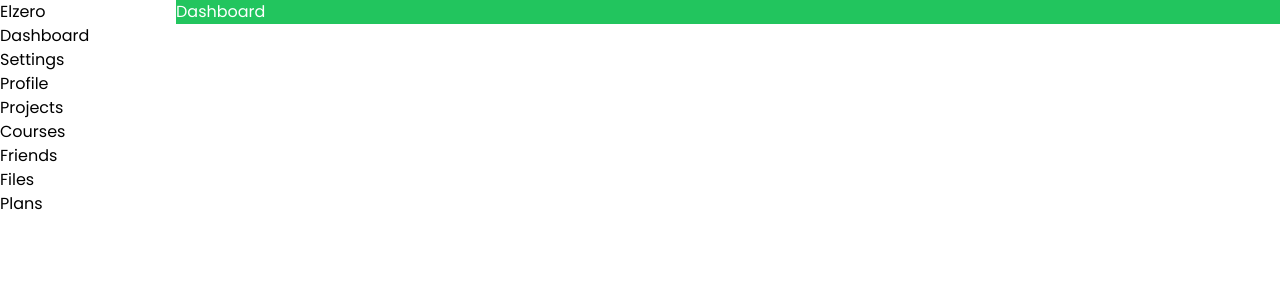
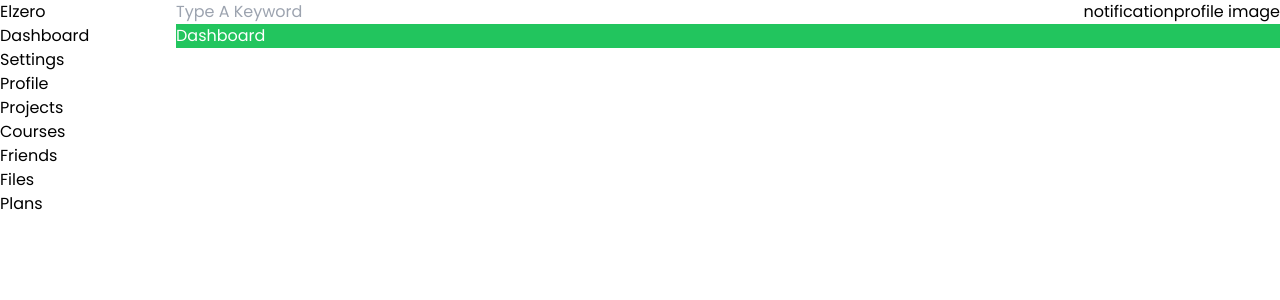
Before and after one commit to Zniguef/Elzero_template4, a React (Create React App) app: page / in a window 1280 px wide. Shown: the top 300 px of the page. Built offline with nearby package versions, Linux system fonts and the light colour scheme.

Commit message:
add header component

```diff
--- a/src/App.js
+++ b/src/App.js
@@ -1,5 +1,6 @@
 import * as React from "react";
 import { Route, Routes } from "react-router-dom";
+import Header from "./entrypoint/protectedApp/Header/header";
 import SideMenu from "./entrypoint/protectedApp/SideMenu";
 import { Routing } from "./entrypoint/Routes";
 import Dashboard from "./pages/Dashboard";
@@ -10,6 +11,7 @@ function App() {
     <div className="flex w-screen">
       <SideMenu />
       <div className="main-container">
+        <Header />
         <Routes>
           <Route path={Routing.app.path} element={<Dashboard />} />
           <Route path={Routing.settings.path} element={<Settings />} />
--- /dev/null
+++ b/src/entrypoint/protectedApp/Header/components/Notification/index.jsx
@@ -0,0 +1,11 @@
+import React from "react";
+
+function Notifications() {
+  return (
+    <div>
+      <h5>notification</h5>
+    </div>
+  );
+}
+
+export default Notifications;
--- /dev/null
+++ b/src/entrypoint/protectedApp/Header/components/ProfileImage/index.jsx
@@ -0,0 +1,7 @@
+import React from "react";
+
+function ProfileImage() {
+  return <h5>profile image</h5>;
+}
+
+export default ProfileImage;
--- /dev/null
+++ b/src/entrypoint/protectedApp/Header/components/Search/index.jsx
@@ -0,0 +1,11 @@
+import React from "react";
+
+function Search() {
+  return (
+    <div>
+      <input type="search" name="" id="" placeholder="Type A Keyword" />
+    </div>
+  );
+}
+
+export default Search;
--- /dev/null
+++ b/src/entrypoint/protectedApp/Header/header.jsx
@@ -0,0 +1,18 @@
+import React from "react";
+import Notifications from "./components/Notification";
+import ProfileImage from "./components/ProfileImage";
+import Search from "./components/Search";
+
+const Header = () => {
+  return (
+    <div className="flex justify-between">
+      <Search />
+      <div className="flex justify-between">
+        <Notifications />
+        <ProfileImage />
+      </div>
+    </div>
+  );
+};
+
+export default Header;
```
